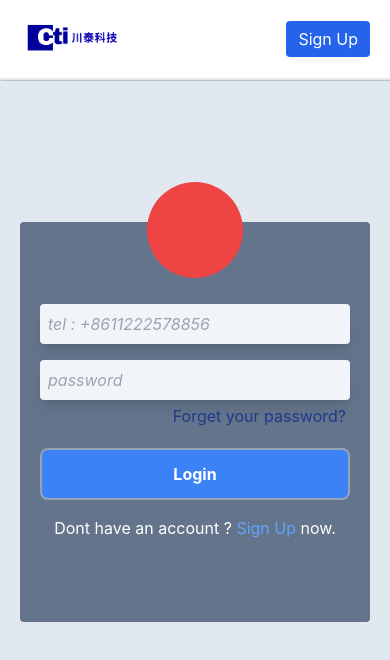
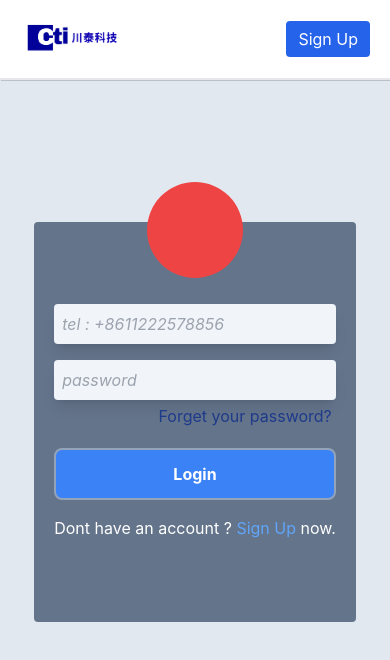
Before and after one commit to EdondjiIbolo/Dachuan-React, a React (Vite) app: page /login in a window 390 px wide. Shown: the top 660 px of the page. Built offline with nearby package versions, Linux system fonts and the light colour scheme.

Commit message:
login css

```diff
--- a/src/components/pages/Contact.jsx
+++ b/src/components/pages/Contact.jsx
@@ -56,7 +56,7 @@ export function Contact() {
                   questions.
                 </p>
                 <Link
-                  href="/login"
+                  to="/login"
                   className="bg-blue-800 font-semibold text-white  p-2 flex items-center justify-center text-nowrap rounded md:w-18 sm:w-44 text-center hover:bg-white transition-all duration-200 ease-in hover:outline-2  hover:outline hover:outline-bg-blue-800 hover:text-blue-800"
                 >
                   Get a Quotation
--- a/src/components/pages/Login.jsx
+++ b/src/components/pages/Login.jsx
@@ -64,10 +64,10 @@ export function Login() {
           </section>
         </section>
       </header>
-      <main className="flex items-center justify-center w-screen p-5 bg-slate-200 min-h-screen">
+      <main className="grid place-content-center w-screen p-5 bg-slate-200 min-h-screen">
         <form
           onSubmit={handleSubmit}
-          className="w-screen relative max-w-[500px] bg-slate-500 h-[400px] px-5 flex flex-col items-center
+          className="w-full sm:w-screen relative max-w-[500px] bg-slate-500 h-[400px] px-5 flex flex-col items-center
         justify-center gap-4 rounded m-auto"
         >
           <picture className="absolute -top-10 rounded-full overflow-hidden">
```
